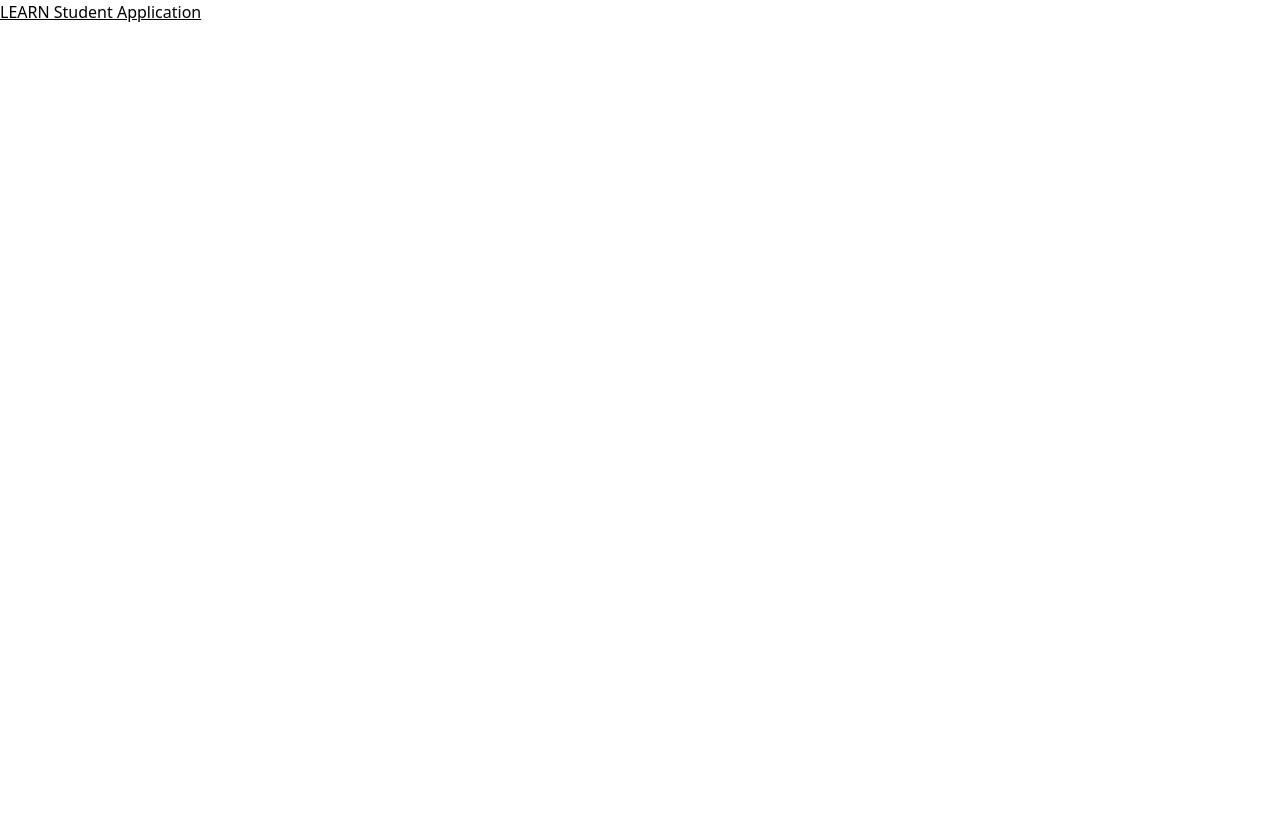
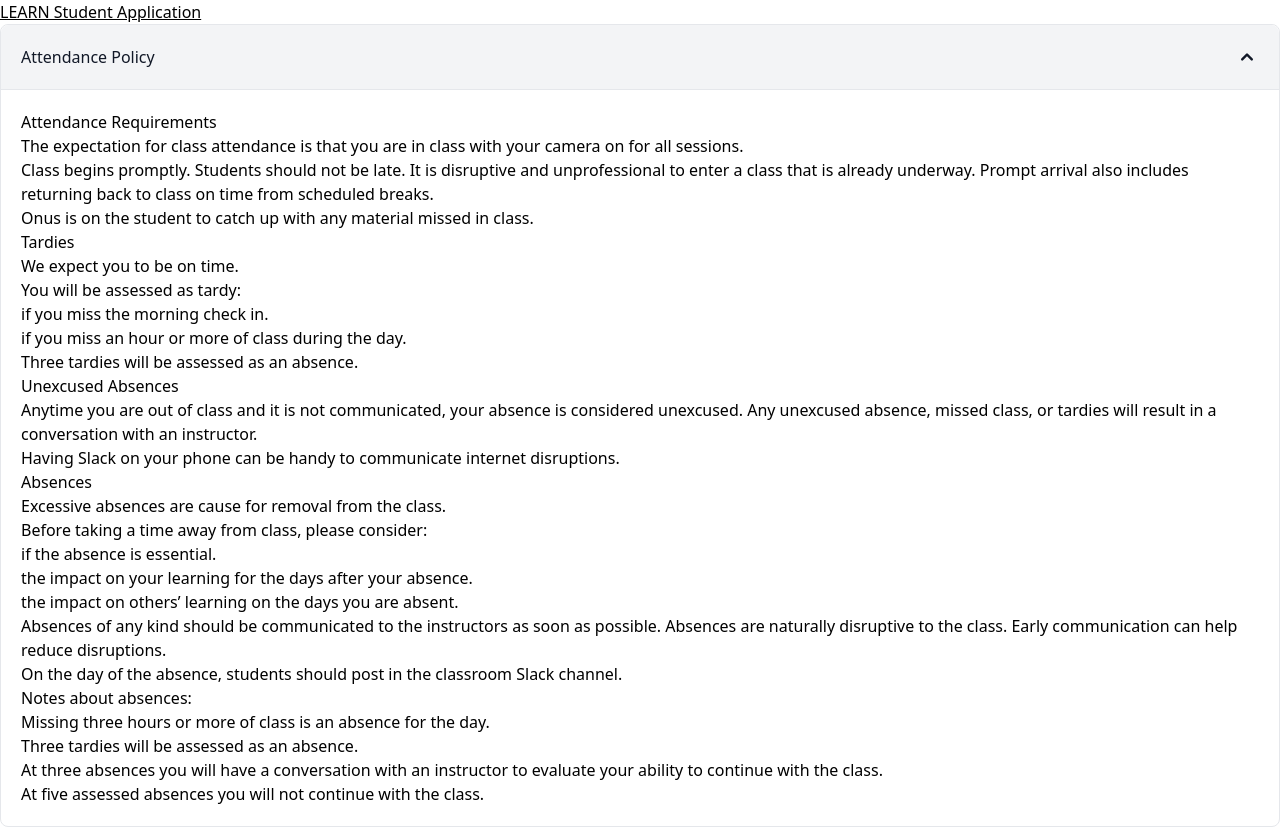
Before and after one commit to LEARNAcademy/student-application, a React (Create React App) app: page / in a window 1280 px wide. Before the commit the page ends 800 px from the top, so only its background shows below. Built offline with nearby package versions, Linux system fonts and the light colour scheme.

Commit message:
Still working on spacing out paragraphs

```diff
--- a/src/assets/policy.js
+++ b/src/assets/policy.js
@@ -76,3 +76,5 @@ const assessments = [
 "your answers written in complete sentences the student's own words that provide correct answers",
 "well researched and detailed answers written in complete sentences in the student's own words that provides additional context",
 ]
+
+export {attendancePolicy,assessments}
--- a/src/pages/StudentDashboard/StudentDashboard.js
+++ b/src/pages/StudentDashboard/StudentDashboard.js
@@ -1,9 +1,12 @@
 import React from 'react'
+import { AccordionComponent } from '../../components/AccordionComponent'
+import { attendancePolicy,assessments } from '../../assets/policy'
 
 const StudentDashboard = () => {
   return (
     <>
       <h3 className="underline">LEARN Student Application</h3>
+      <AccordionComponent title={"Attendance Policy"} text={attendancePolicy}/>
     </>
   )
 }
```
Also changed, not shown: .eslintrc.yml.
